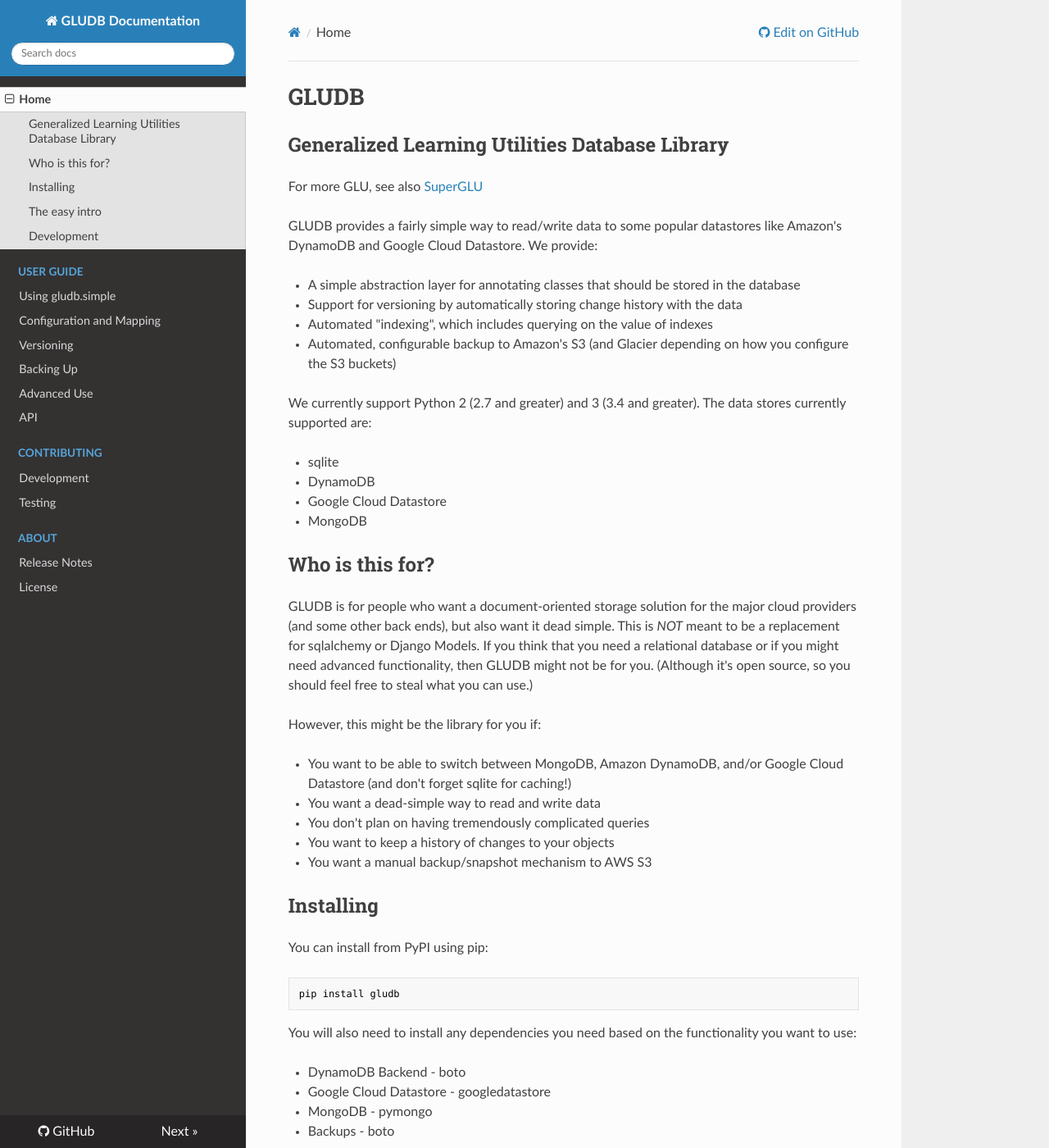
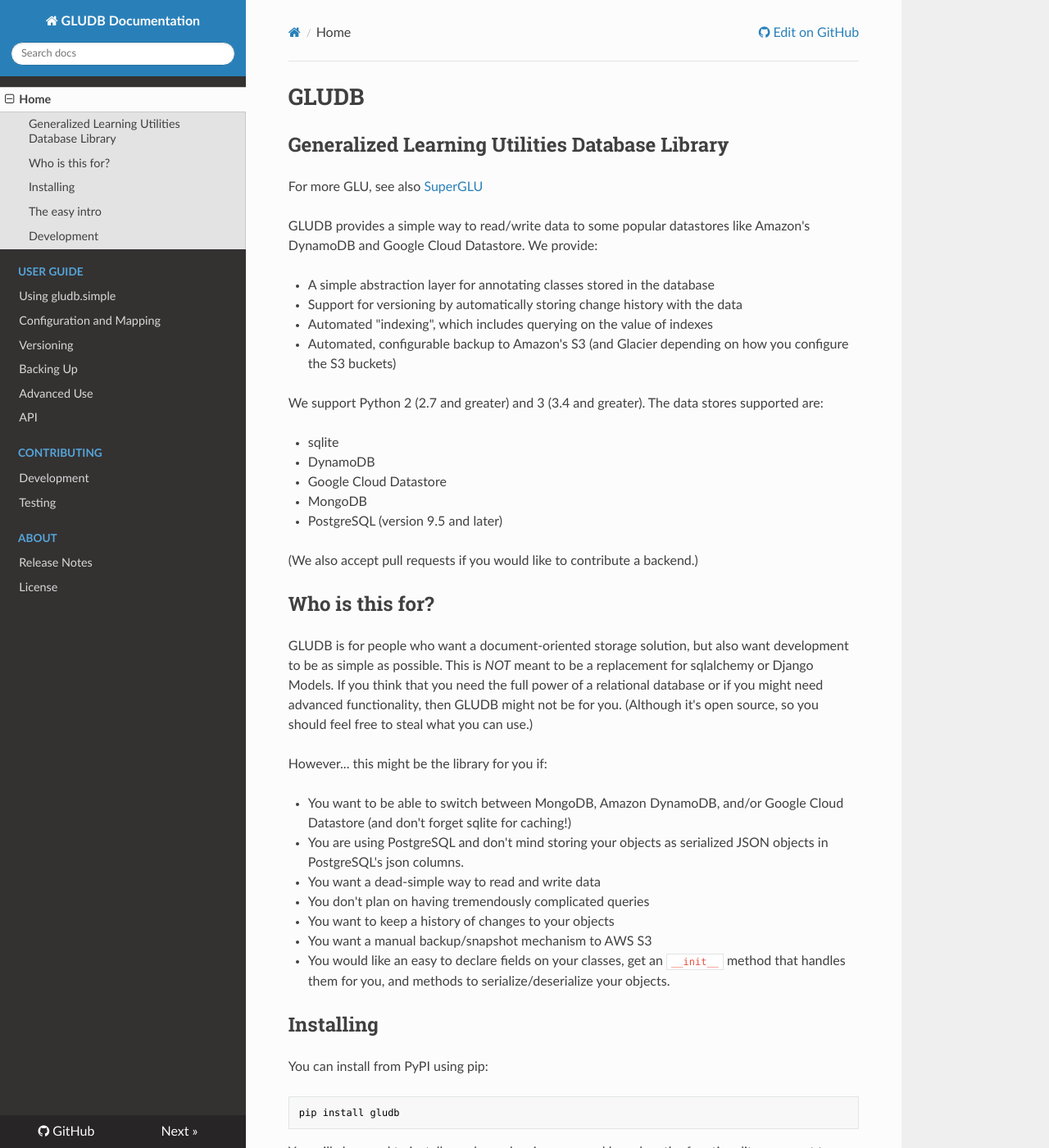
Before and after one commit to memphis-iis/GLUDB, an MkDocs documentation site: the page built from docs/index.md, in a window 1280 px wide and 1400 px high. Shown: the whole window at 82% size. Built offline with MkDocs 1.6.1, drawn with Linux system fonts in a browser that asks for light colours; nearby versions of some CDN libraries; old or Windows-style settings are respelled for this version of MkDocs; some of the changed text lies outside the part shown.

Commit message:
Documentation update

`````diff
--- a/docs/index.md
+++ b/docs/index.md
@@ -5,48 +5,56 @@
 For more GLU, see also
 [SuperGLU](https://github.com/GeneralizedLearningUtilities/SuperGLU)
 
-GLUDB provides a fairly simple way to read/write data to some popular datastores
-like Amazon's DynamoDB and Google Cloud Datastore. We provide:
+GLUDB provides a simple way to read/write data to some popular datastores like
+Amazon's DynamoDB and Google Cloud Datastore. We provide:
 
-* A simple abstraction layer for annotating classes that should be stored in
-  the database
+* A simple abstraction layer for annotating classes stored in the database
 * Support for versioning by automatically storing change history with the data
 * Automated "indexing", which includes querying on the value of indexes
 * Automated, configurable backup to Amazon's S3 (and Glacier depending on how
   you configure the S3 buckets)
 
-We currently support Python 2 (2.7 and greater) and 3 (3.4 and greater). The
-data stores currently supported are:
+We support Python 2 (2.7 and greater) and 3 (3.4 and greater). The data stores
+supported are:
 
 * sqlite
 * DynamoDB
 * Google Cloud Datastore
 * MongoDB
+* PostgreSQL (version 9.5 and later)
+
+(We also accept pull requests if you would like to contribute a backend.)
 
 ## Who is this for?
 
-GLUDB is for people who want a document-oriented storage solution for the major
-cloud providers (and some other back ends), but also want it dead simple. This
-is *NOT* meant to be a replacement for sqlalchemy or Django Models. If you
-think that you need a relational database or if you might need advanced functionality,
-then GLUDB might not be for you. (Although it's open source, so you should feel
-free to steal what you can use.)
+GLUDB is for people who want a document-oriented storage solution, but also
+want development to be as simple as possible. This is *NOT* meant to be a
+replacement for sqlalchemy or Django Models. If you think that you need the
+full power of a relational database or if you might need advanced
+functionality, then GLUDB might not be for you. (Although it's open source, so
+you should feel free to steal what you can use.)
 
-However, this might be the library for you if:
+However... this might be the library for you if:
 
 * You want to be able to switch between MongoDB, Amazon DynamoDB, and/or
   Google Cloud Datastore (and don't forget sqlite for caching!)
+* You are using PostgreSQL and don't mind storing your objects as serialized
+  JSON objects in PostgreSQL's json columns.
 * You want a dead-simple way to read and write data
 * You don't plan on having tremendously complicated queries
 * You want to keep a history of changes to your objects
 * You want a manual backup/snapshot mechanism to AWS S3
-
+* You would like an easy to declare fields on your classes, get an `__init__`
+  method that handles them for you, and methods to serialize/deserialize your
+  objects.
 
 ## Installing
 
 You can install from PyPI using pip:
 
-    pip install gludb
+````
+pip install gludb
+````
 
 You will also need to install any dependencies you need based on the
 functionality you want to use:
@@ -54,17 +62,21 @@
 * DynamoDB Backend - boto
 * Google Cloud Datastore - googledatastore
 * MongoDB - pymongo
+* PostgreSQL - psycopg2
 * Backups - boto
 
-These dependencies are included in setup.py so that you can install them all
-at the same time (assuming a fairly recent version of pip). As an example,
-you could install gludb and the dependencies needed for dynamodb and backup
-support into a virtualenv using Python 3 like this:
+`setup.py` includes these dependencies so that you can install them all at the
+same time. As an example, you could install gludb and the dependencies needed
+for PostgreSQL, dynamodb, and backup support into a virtualenv using Python 3
+like this:
 
-    user@host:~$ virtualenv -p python3 env
-    user@host:~$ . env/bin/activate
-    user@host:~$ pip install --upgrade pip wheel
-    user@host:~$ pip install gludb[dynamodb,backups]
+
+````
+user@host:~$ virtualenv -p python3 env
+user@host:~$ . env/bin/activate
+user@host:~$ pip install --upgrade pip wheel
+user@host:~$ pip install gludb[postgresql,dynamodb,backups]
+````
 
 You can also view the [release notes](relnotes.md)
 
@@ -78,43 +90,44 @@
 (`__init__` method), functions to serialize/deserialize you class to/from JSON,
 and data store methods to read/write records. Here a simple example:
 
-    from gludb.simple import DBObject, Field, Index
-    from gludb.config import default_database, Database
+````
+from gludb.simple import DBObject, Field, Index
+from gludb.config import default_database, Database
 
-    @DBObject(table_name='SomeTableName')
-    class DemoObject(object):
-        name = Field('default name')
+@DBObject(table_name='SomeTableName')
+class DemoObject(object):
+    name = Field('default name')
 
-        @Index
-        def reversed_name(self):
-            return ''.join(reversed(self.name.lower()))
+    @Index
+    def reversed_name(self):
+        return ''.join(reversed(self.name.lower()))
 
-    # Perform initial configuration (only needed when your program starts us)
-    default_database(Database('sqlite', filename=':memory:'))
-    # Make sure our table (and any indexes) exists
-    DemoObject.ensure_table()
+# Perform initial configuration (run at program start up)
+default_database(Database('sqlite', filename=':memory:'))
+DemoObject.ensure_table()  # You can this every time you start up
 
-    # Create a new object with default values in the fields
-    obj1 = DemoObject()
-    # Create an object and specify fields
-    obj2 = DemoObject(name='Bob')
-    # You can change fields
-    obj1.name = 'Alice'
+# Create a new object with default values in the fields
+obj1 = DemoObject()
+# Create an object and specify fields
+obj2 = DemoObject(name='Bob')
+# You can change fields
+obj1.name = 'Alice'
 
-    # Save objects
-    obj1.save()
-    obj2.save()
+# Save objects
+obj1.save()
+obj2.save()
 
-    # You can use the serialization methods directly
-    json_data = obj1.to_data()
-    copy_obj = DemoObject.from_data(json_data)
+# You can use the serialization methods directly
+json_data = obj1.to_data()
+copy_obj = DemoObject.from_data(json_data)
 
-    # You can read the objects back from the database
-    found = DemoObject.find_one(obj1.id)
-    # You can find all objects stored
-    object_list = DemoObject.find_all()
-    # You can read using your defined indexes
-    idx_obj = DemoObject.find_by_index('reversed_name', 'ecila')
+# You can read the objects back from the database
+found = DemoObject.find_one(obj1.id)
+# You can find all objects stored
+object_list = DemoObject.find_all()
+# You can read using your defined indexes
+idx_obj = DemoObject.find_by_index('reversed_name', 'ecila')
+````
 
 For further details see [Using gludb.simple](simple.md)
 
`````
Also changed, not shown: README.md (+14 -12 lines), docs/README.md (+1 -2 lines), docs/development.md (+19 -12 lines).
